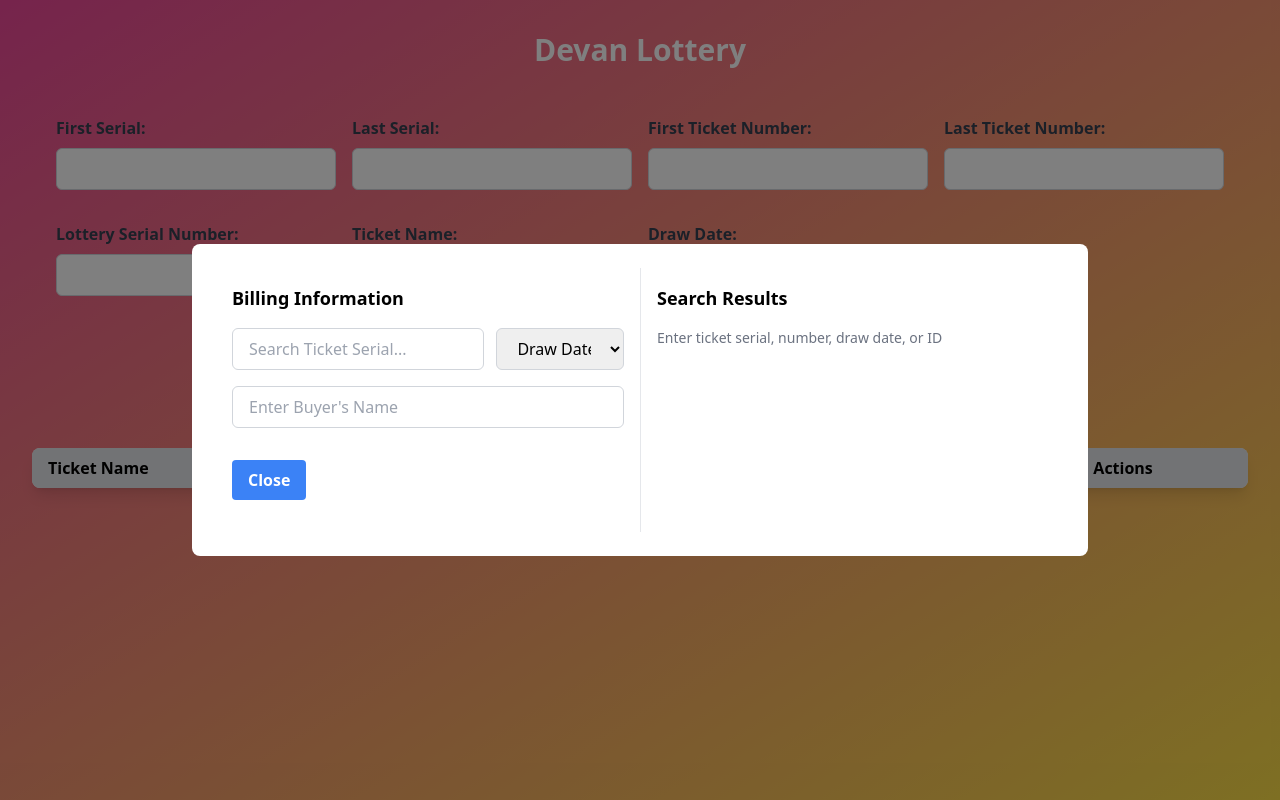
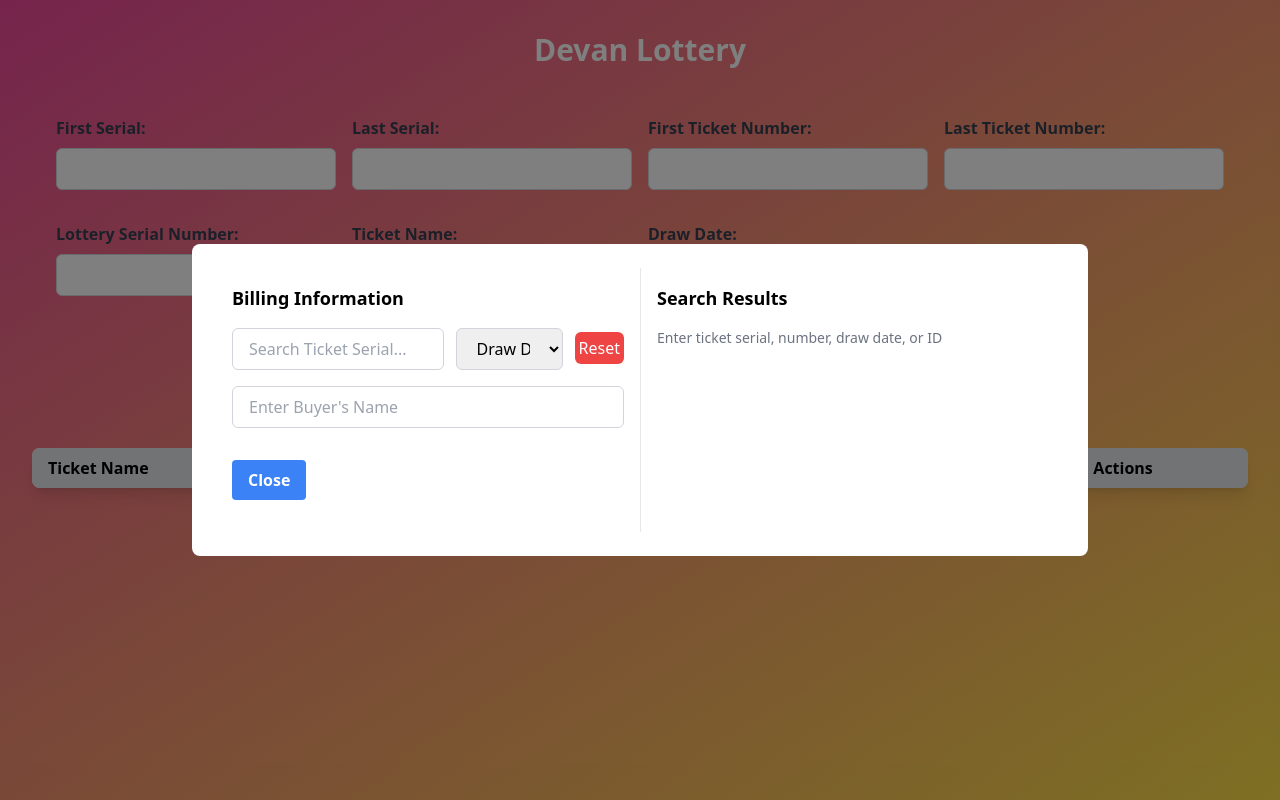
Before and after one commit to Rmx1921/dl, a React (Vite) app: page / in a window 1280 px wide. Both pictures are taken after a click on the button "Billing". Built offline with nearby package versions, Linux system fonts and the light colour scheme; what @react-pdf/renderer would draw is missing.

Commit message:
Reset button added - Reset button to reset search, currently selected tickets and date added

```diff
--- a/src/components/BillingModal.jsx
+++ b/src/components/BillingModal.jsx
@@ -145,6 +145,12 @@ const BillingModal = ({ isOpen, onClose }) => {
         });
     };
 
+    const handleReset =()=>{
+        setSelectedTickets(new Set());
+        setSelectedDrawDate('')
+        setSearchQuery('');
+    }
+
     const groupTicketsInFives = (tickets) => {
         return tickets.reduce((acc, ticket, index) => {
             const groupIndex = Math.floor(index / 5);
@@ -156,26 +162,6 @@ const BillingModal = ({ isOpen, onClose }) => {
         }, []);
     };
 
-    // const selectedTicketSummary = Array.from(selectedTickets).reduce((acc, ticket) => {
-    //     const [startSerial, endSerial, startNumber, endNumber, ticketname, serialNumber, drawDate] = ticket.identifier.split('-');
-    //     const key = `${startSerial}-${endSerial}-${ticketname}-${startNumber}-${endNumber}`;
-
-    //     if (!acc[key]) {
-    //         acc[key] = {
-    //             start: startNumber,
-    //             end: endNumber,
-    //             count: 1,
-    //             ticketname,
-    //             serialNumber,
-    //             drawDate: new Date(drawDate).toLocaleDateString(),
-    //             series: new Set([ticket.serial])
-    //         };
-    //     } else {
-    //         acc[key].count += 1;
-    //         acc[key].series.add(ticket.serial);
-    //     }
-    //     return acc;
-    // }, {});
     const selectedTicketSummary = Array.from(selectedTickets).reduce((acc, ticket) => {
         const [startSerial, endSerial, startNumber, endNumber, ticketname, serialNumber, drawDate] = ticket.identifier.split('-');
         const mainKey = `${startSerial}-${endSerial}-${ticketname}`;
@@ -205,6 +191,7 @@ const BillingModal = ({ isOpen, onClose }) => {
 
         return acc;
     }, {});
+    console.log(selectedTicketSummary,'idi')
 
     const downloadLink = usePDFSlip(selectedTicketSummary, buyerName);
 
@@ -225,6 +212,9 @@ const BillingModal = ({ isOpen, onClose }) => {
                                         <option key={index} value={date}>{date}</option>
                                     ))}
                                 </select>
+                            </div>
+                            <div className='mt-1'>
+                                <button className='bg-red-500 p-1 rounded-md text-white hover:bg-red-600' onClick={handleReset}>Reset</button>
                             </div>
                         </div>
                         <div className="mb-4">
```
